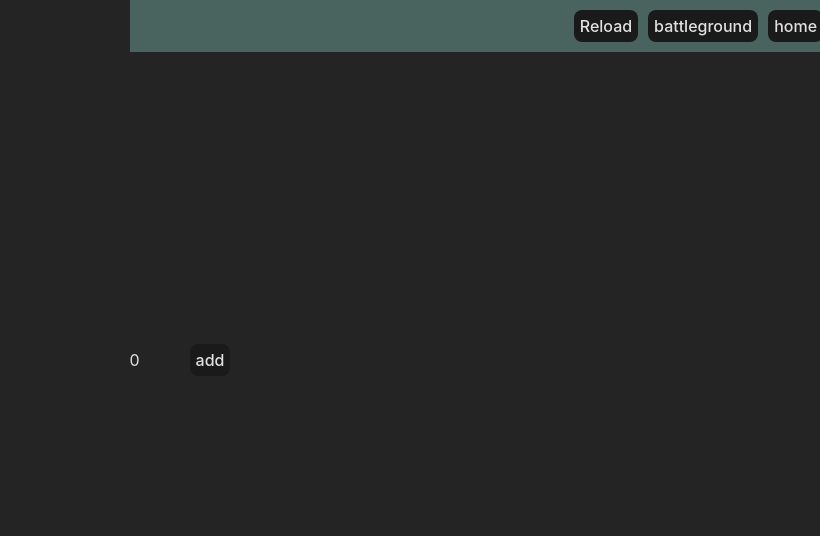
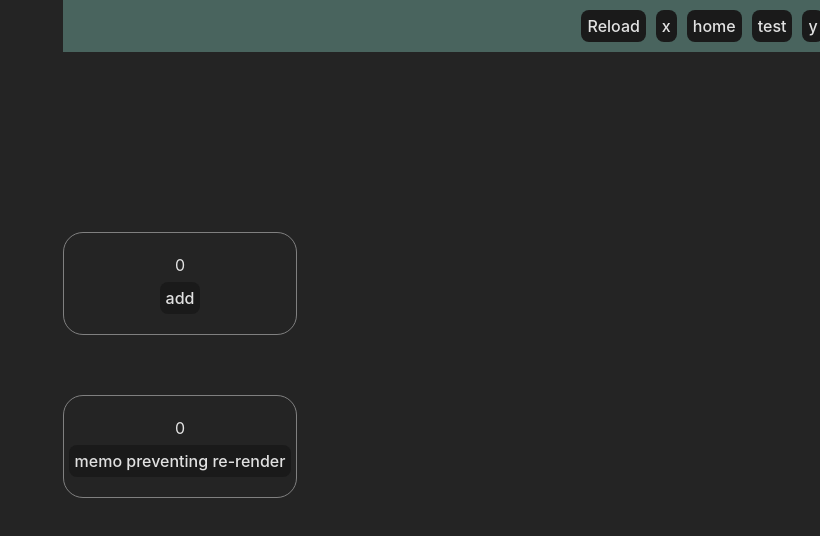
Before and after one commit to Merzaad/learning_react, a React (Vite) app: page /y in a window 1280 px wide. Shown: the top 536 px of the page, without its empty margins (460-1280 px from the left). Built offline with nearby package versions, Linux system fonts and the light colour scheme.

Commit message:
memo prevent re-render

```diff
--- a/src/App.tsx
+++ b/src/App.tsx
@@ -28,8 +28,8 @@ function App() {
       <BrowserRouter>
         <Routes>
           <Route path="/" element={<Layout />}>
-            <Route index element={<X />} />
-            <Route path="/x" element={<Home />} />
+            <Route index element={<Home />} />
+            <Route path="/x" element={<X />} />
             <Route path="/y" element={<Y />} />
             <Route path="/TestImportTime" element={<TestImportTime />} />
           </Route>
--- a/src/components/layout/index.tsx
+++ b/src/components/layout/index.tsx
@@ -20,13 +20,16 @@ const Layout = () => {
           Reload
         </button>
         <button type="button" onClick={() => navigate('/x')}>
-          battleground
+          x
         </button>
         <button type="button" onClick={() => navigate('/')}>
           home
         </button>
         <button type="button" onClick={() => navigate('/TestImportTime')}>
-          TestImportTime
+          test
+        </button>
+        <button type="button" onClick={() => navigate('/y')}>
+          y
         </button>
       </div>
       <Outlet />
--- /dev/null
+++ b/src/components/y/button.tsx
@@ -0,0 +1,13 @@
+import * as React from 'react'
+
+export default function Button() {
+  const [state, setState] = React.useState(0)
+  console.log(state)
+  const clickHandler = React.useCallback(() => setState((x) => x + 1), [])
+  return (
+    <>
+      {state}
+      <button onClick={clickHandler}>memo preventing re-render</button>
+    </>
+  )
+}
--- a/src/components/y/index.css
+++ b/src/components/y/index.css
@@ -1,7 +1,8 @@
-.reducer {
+.y {
     display: flex;
     align-items: center;
     justify-content: center;
+    flex-direction: column;
     height: 90vh;
     gap: 50px;
 }
--- a/src/components/y/index.tsx
+++ b/src/components/y/index.tsx
@@ -1,4 +1,5 @@
 import * as React from 'react'
+import Button from './button'
 import './index.css'
 
 type Reducer = (state: number, action: { type: string }) => number
@@ -11,10 +12,16 @@ const reducer: React.Reducer<number, React.ReducerAction<Reducer>> = (state, act
 }
 export default function Y() {
   const [state, dispatch] = React.useReducer(reducer, 0)
+  const preventReRender = React.useMemo(() => <Button />, [])
   return (
-    <div className="reducer">
-      {state}
-      <button onClick={() => dispatch({ type: 'add' })}>add</button>
+    <div className="y">
+      <div className="box">
+        {state}
+        <button onClick={() => dispatch({ type: 'add' })}>add</button>
+      </div>
+      <div className="box">
+        {preventReRender}
+      </div>
     </div>
   )
 }
```
